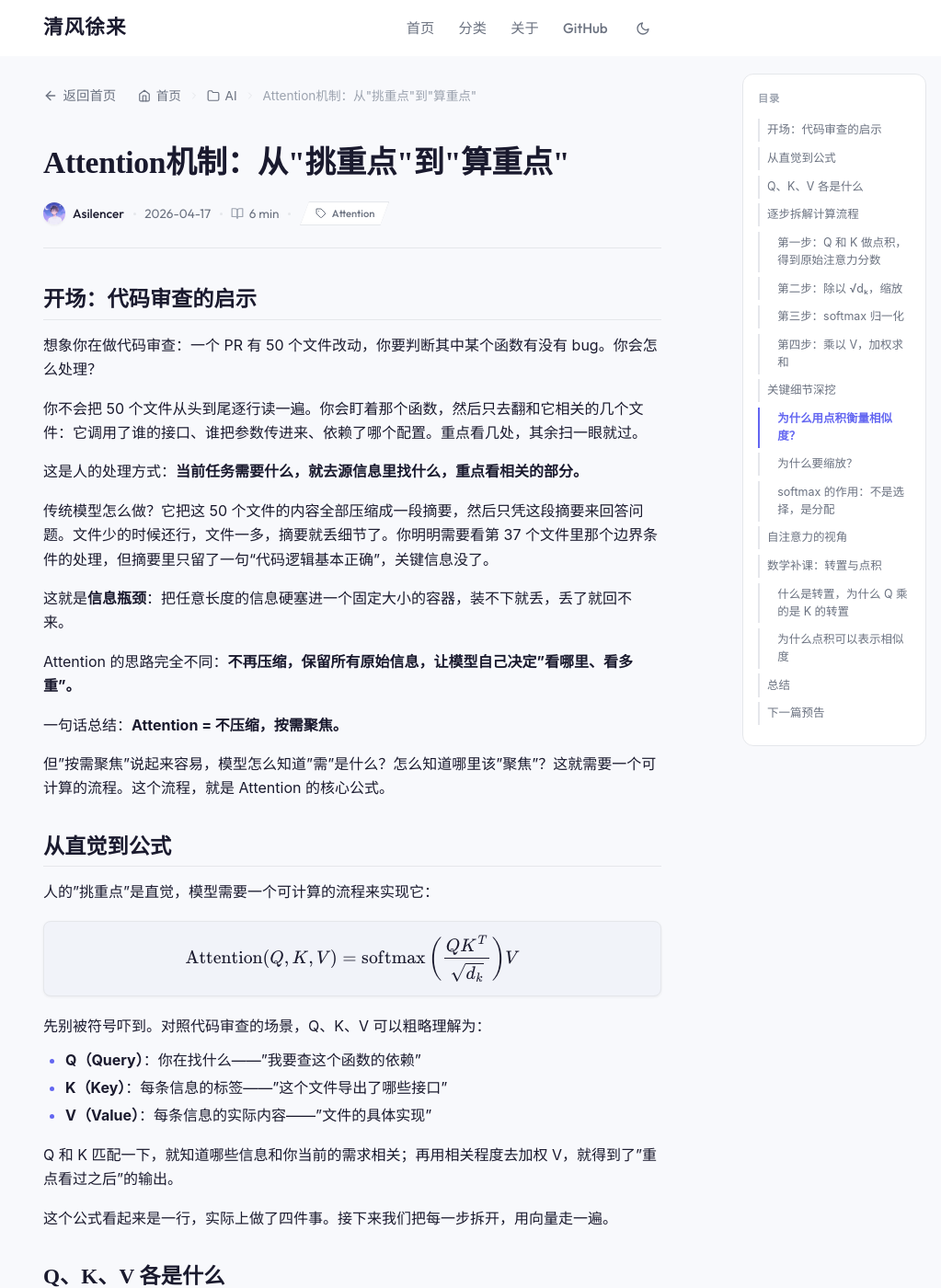
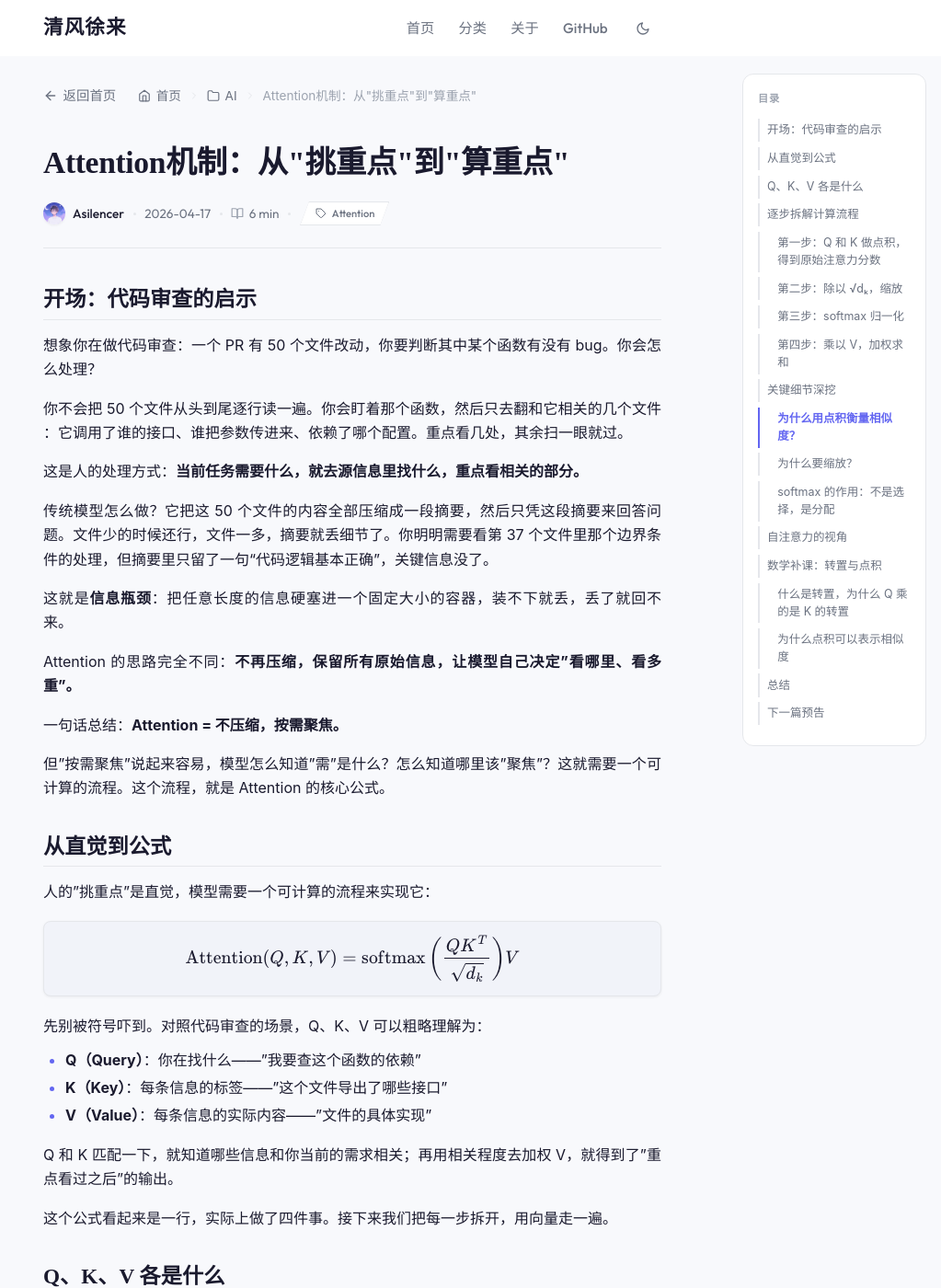
Before and after one commit to Asilencer/asilencer.github.io, a Jekyll site: the page built from _posts/2026-04-17-attention.md, in a window 1280 px wide and 1400 px high. Shown: the whole window at 92% size, without its empty margins (257-1280 px from the left). Built offline with Jekyll 4.4.1, drawn with Linux system fonts in a browser that asks for light colours; some web fonts are replaced.

Commit message:
style: 优化正文两端对齐与断行策略

```diff
--- a/assets/css/style.css
+++ b/assets/css/style.css
@@ -927,7 +927,9 @@
   line-height: 1.65;
   font-size: 1rem;
   color: var(--color-text);
-  word-break: break-word;
+  word-break: normal;
+  overflow-wrap: anywhere;
+  line-break: loose;
 }
 
 .post-content > :first-child,
@@ -971,7 +973,12 @@
 }
 
 .post-content p,
-.page-content p { margin-bottom: 1rem; }
+.page-content p {
+  margin-bottom: 1rem;
+  text-align: justify;
+  text-justify: inter-character;
+  text-align-last: auto;
+}
 
 .post-content p + ul,
 .page-content p + ul,
@@ -989,7 +996,11 @@
 }
 
 .post-content li,
-.page-content li { margin-bottom: 0.25rem; }
+.page-content li {
+  margin-bottom: 0.25rem;
+  text-align: justify;
+  text-justify: inter-character;
+}
 
 .post-content li::marker,
 .page-content li::marker { color: var(--color-primary); }
```
